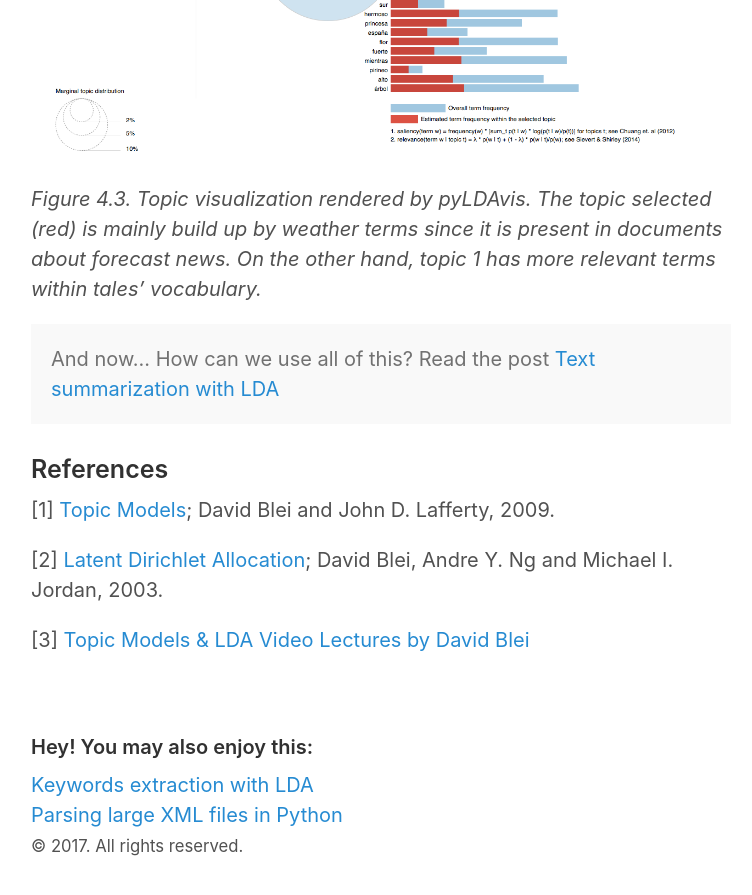
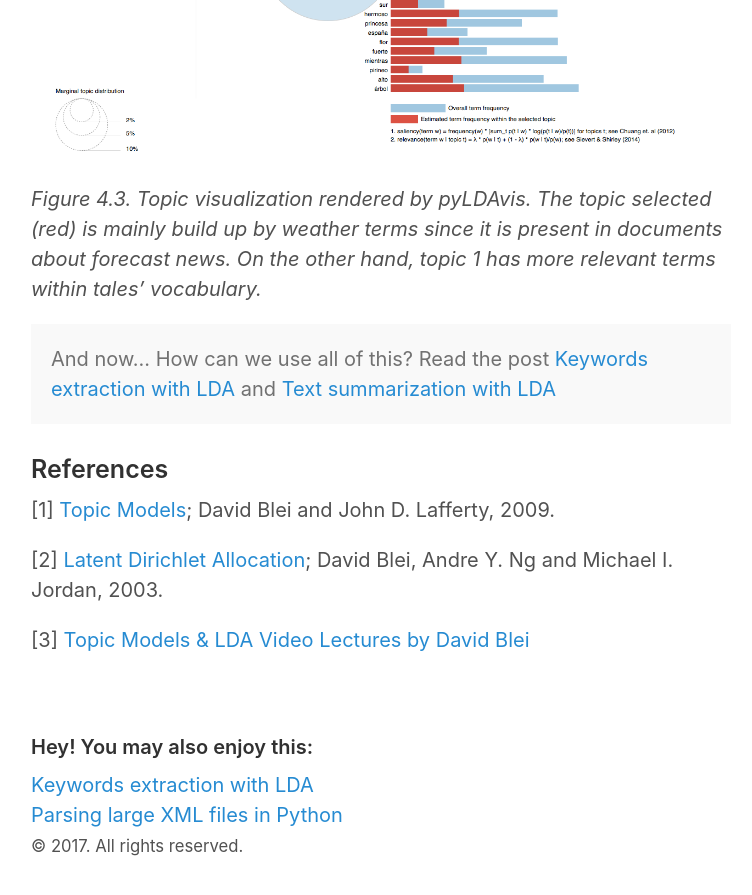
Before and after one commit to lautel/lautel.github.io, a Jekyll site: the page built from _posts/2017-12-04-topics-lda.md, in a window 1280 px wide and 900 px high, scrolled down 9154 px. Shown: the top 895 px of the window, without its empty margins (259-1011 px from the left). Built offline with Jekyll 4.4.1, drawn with Linux system fonts in a browser that asks for light colours; formulas are drawn with MathJax 3.

Commit message:
Update 2017-12-04-topics-lda.md

```diff
--- a/_posts/2017-12-04-topics-lda.md
+++ b/_posts/2017-12-04-topics-lda.md
@@ -173,7 +173,7 @@ Alright, we've got to know the basis of LDA. In order to go deeper in our topic'
 
 
 <div class="message">
-  And now... How can we use all of this? Read the post <a href="/blog/neuralnets/2017/12/06/summary-lda/">Text summarization with LDA</a>
+  And now... How can we use all of this? Read the post <a href="/blog/neuralnets/2017/12/06/keywords-lda/">Keywords extraction with LDA</a> and <a href="/blog/neuralnets/2017/12/07/summary-lda/">Text summarization with LDA</a>
 </div>
 
 
```
